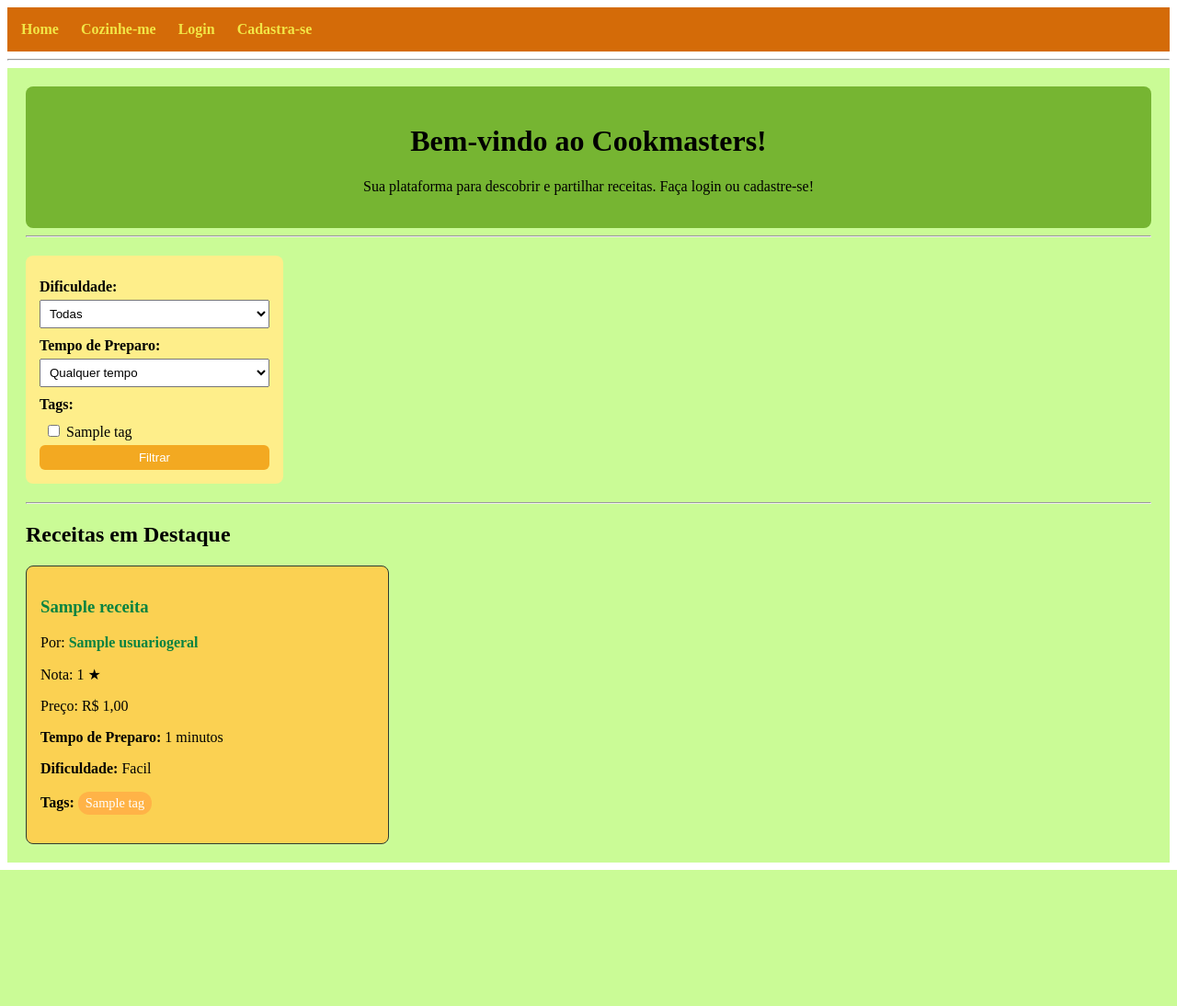
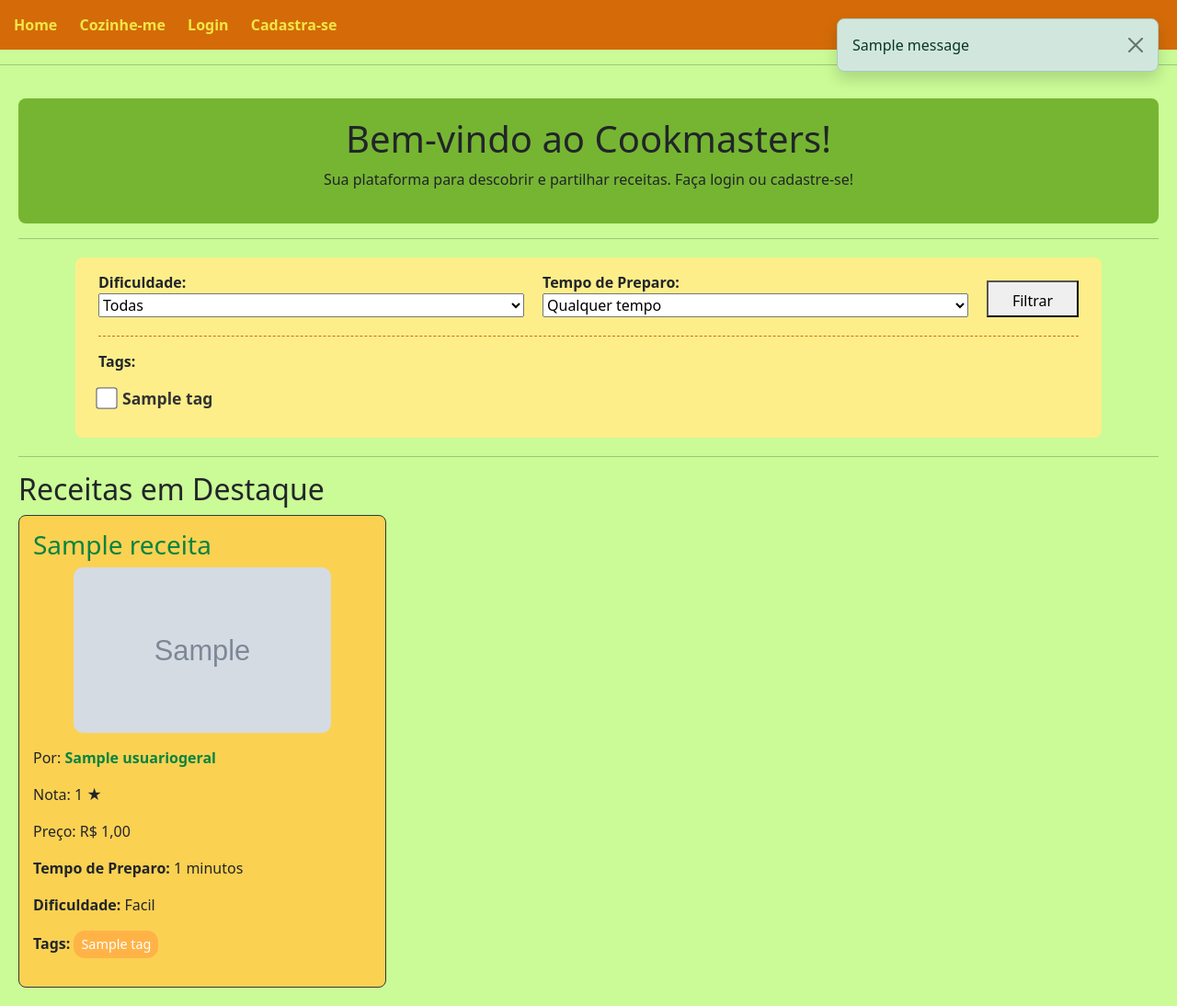
Before and after one commit to leandramts/Cookmasters_github, a Django app: page / in a window 1280 px wide. Shown: the whole page at 92% size. Before the commit the page ends 946 px from the top, so only its background shows below. Run offline with Django 5.2, Linux system fonts and the light colour scheme; tables that the repository leaves empty hold one stand-in row (values such as "Sample post"); grey boxes marked "Sample" are stand-in pictures; one stand-in notice (Sample message) is shown.

Commit message:
Atualizei bugs de mensagens, imagens na home, filtro, nota chefe

```diff
--- a/cookmasters_app/views.py
+++ b/cookmasters_app/views.py
@@ -34,6 +34,12 @@ def login_view(request):
             messages.error(request, "Por favor, preencha o e-mail e a senha.")
             return render(request, 'F_Tela_Login.html')
 
+        user_obj = E_UsuarioGeral.objects.filter(email=email).first()
+
+        if user_obj and not user_obj.is_active:
+            messages.error(request, "Sua conta está bloqueada. Entre em contato com o suporte.")
+            return render(request, 'F_Tela_Login.html')
+
         user = authenticate(request, username=email, password=senha)
 
         if user is not None:
@@ -42,6 +48,7 @@ def login_view(request):
         else:
             messages.error(request, "E-mail ou senha inválidos.")
             return render(request, 'F_Tela_Login.html')
+
     else:
         return render(request, 'F_Tela_Login.html')
 
@@ -177,7 +184,19 @@ def visualizar_chefe(request, id):
     chefe = get_object_or_404(E_Chefe, id=id)
     receitas = E_Receita.objects.filter(autor=chefe)
 
-    return render(request, "F_Tela_Visualizar_Chefe.html", {"chefe":chefe, "receitas": receitas})
+    media_nota = receitas.aggregate(avg_nota=Avg('nota'))['avg_nota']
+
+
+    chefe.Nota = media_nota if media_nota is not None else 0.0
+    chefe.save()
+
+    nota_formatada = "{:.1f}".format(chefe.Nota)
+
+    return render(request, "F_Tela_Visualizar_Chefe.html", {
+        "chefe": chefe,
+        "receitas": receitas,
+        "nota_chefe": nota_formatada
+    })
 
 
  #UC15 - Publicar Receitas
@@ -304,13 +323,13 @@ def visualizar_receita(request, receita_id):
 
             # Verifica se já avaliou
             avaliou = E_Avaliacoes.objects.filter(
-                consumidor=consumidor,   # ✅ AGORA ESTÁ CORRETO
+                consumidor=consumidor,
                 receita=receita
             ).exists()
 
     contexto = {
         'receita': receita,
-        'receita_id': receita.id,   # ✅ ADICIONAR ISTO
+        'receita_id': receita.id,
         'autor': receita.autor,
         'nome': receita.nome,
         'preco': receita.preco,
@@ -434,6 +453,14 @@ def avaliar_receita(request, receita_id):
         media = E_Avaliacoes.objects.filter(receita=receita).aggregate(avg=Avg('nota'))['avg']
         receita.nota = media
         receita.save()
+
+        chefe = receita.autor
+        todas_receitas_chefe = E_Receita.objects.filter(autor=chefe)
+        media_chefe = todas_receitas_chefe.aggregate(avg_nota=Avg('nota'))['avg_nota']
+
+
+        chefe.Nota = media_chefe if media_chefe is not None else 0.0
+        chefe.save()
 
         messages.success(request, "Avaliação registrada com sucesso!")
         return redirect("visualizar_receita", receita_id=receita_id)
@@ -703,7 +730,6 @@ def pagamento_carrinho(request):
         metodo = request.POST.get("tipo_pagamento")
 
         if metodo not in ["pix", "credito", "debito"]:
-            messages.error(request, "Método de pagamento inválido.")
             return redirect("selecionar_pagamento_carrinho")
 
         taxa_adm = total * Decimal("0.10")
@@ -757,8 +783,9 @@ def minhas_receitas(request):
 @login_required
 @user_passes_test(lambda u: u.is_superuser)
 def listar_usuarios(request):
-    usuarios = E_UsuarioGeral.objects.all()
+    usuarios = E_UsuarioGeral.objects.filter(is_superuser=False)
     return render(request, "F_Tela_ADM_Ver_Usuarios.html", {"usuarios": usuarios})
+
 
 @login_required
 @user_passes_test(lambda u: u.is_superuser)
--- a/static/css/style.css
+++ b/static/css/style.css
@@ -4,6 +4,14 @@ nav {
     padding: 15px;
 
 }
+
+html, body {
+    margin: 0;
+    padding: 0;
+    min-height: 100%;
+    background-color: #cafb96 !important;  /* fundo verde claro */
+}
+
 
     .hom {
         background-color: #eae168;
@@ -69,11 +77,11 @@ nav :hover {
     display: flex;
     justify-content: center;
     align-items: center;
-    min-height: 90vh; /* Ajustado para funcionar dentro do base.html */
+    min-height: 90vh;
     margin: 0;
 }
 
-/* O "cartão" amarelo claro no centro */
+
 .container-auth {
     background-color: #fff9cc;
     padding: 25px 35px;
@@ -83,7 +91,6 @@ nav :hover {
     text-align: center;
 }
 
-/*O título laranja */
 .container-auth h1 {
     background-color: #e1a536;
     color: #333;
@@ -140,7 +147,6 @@ nav :hover {
     background-color: #a0c84f;
 }
 
-/* Bloco para mostrar mensagens de erro/sucesso */
 .messages {
     list-style: none;
     padding: 0;
@@ -232,40 +238,114 @@ nav :hover {
 }
 
 .filtro-box {
-    width: 250px;
-    padding: 15px;
+    width: 90%;
+    max-width: 1200px;
+    margin: 20px auto;
+    padding: 15px 25px;
     background: #feee8a;
     border-radius: 8px;
-    margin: 20px 0;
 }
 
-.filtro-box label {
-    display: block;
-    margin-top: 10px;
-    font-weight: bold;
+.filtro-layout-horizontal {
+    display: flex;
+    justify-content: space-between;
+    align-items: flex-end;
+    gap: 20px;
+    flex-wrap: wrap;
 }
 
-.filtro-box select,
-.filtro-box button {
+.filtro-grupo {
+    flex: 1;
+    min-width: 150px;
+}
+
+.filtro-tags {
+    flex: 2;
+    min-width: 300px;
+}
+
+.filtro-grupo select {
     width: 100%;
-    padding: 6px;
-    margin-top: 5px;
+}
+
+.tag-box {
+    display: flex;
+    flex-wrap: wrap;
+    gap: 8px 15px;
 }
 
 .tag-box label {
-    display: block;
-    margin-left: 5px;
+    margin-top: 0;
     font-weight: normal;
+    display: flex;
+    align-items: center;
+    gap: 5px;
 }
 
 .btn-filtrar {
-    margin-top: 15px;
-    padding: 8px;
-    background-color: #f3a921;
-    color: white;
-    border: none;
-    border-radius: 6px;
+    align-self: flex-end;
+    padding: 8px 20px;
+    height: 40px;
+    min-width: 100px;
+    margin-top: 0;
+}
+
+.filtro-layout-tags-separado {
+    margin-top: 20px;
+    padding-top: 15px;
+    border-top: 1px dashed #d46b08;
+}
+
+.filtro-layout-tags-separado label:first-child {
+    margin-top: 0;
+    margin-bottom: 10px;
+}
+
+.tag-box-filtro-opcoes {
+    display: flex;
+    flex-wrap: wrap;
+    gap: 12px 25px;
+}
+
+.tag-checkbox-item {
+    font-weight: bold;
+    font-size: 1.1em;
+    display: flex;
+    align-items: center;
+    gap: 8px;
+    padding: 5px 0;
     cursor: pointer;
+    color: #333;
+    transition: color 0.2s;
+}
+
+.tag-checkbox-item input[type="checkbox"] {
+    transform: scale(1.3);
+    min-width: 18px;
+    height: 18px;
+    margin-top: 0;
+}
+
+.tag-checkbox-item:hover {
+    color: #d46b08;
+}
+
+@media (max-width: 768px) {
+    .filtro-layout-horizontal {
+        flex-direction: column;
+        align-items: stretch;
+    }
+
+    .filtro-grupo, .filtro-tags {
+        min-width: 100%;
+        flex: none;
+    }
+
+    .btn-filtrar {
+        width: 100%;
+        margin-top: 15px;
+        align-self: auto;
+    }
 }
 
 .container {
@@ -479,3 +559,30 @@ table td a:hover {
     background-color: #066c36;
     transform: scale(1.05);
 }
+
+#message-container {
+    position: fixed;
+    top: 20px;
+    right: 20px;
+    width: 350px;
+    z-index: 2000;
+}
+
+.alert {
+    margin-bottom: 12px;
+    padding: 14px 18px;
+}
+
+.errorlist {
+    display: none !important;
+}
+
+.recipe-img {
+    width: 100%;
+    max-width: 280px;
+    height: 180px;
+    object-fit: cover;
+    border-radius: 10px;
+    display: block;
+    margin: 0 auto 15px auto;
+}
--- a/templates/F_Tela_Cadastro_Receita.html
+++ b/templates/F_Tela_Cadastro_Receita.html
@@ -15,11 +15,6 @@
 
         {% csrf_token %}
 
-        {% for message in messages %}
-            <ul class="messages">
-                <li{% if message.tags %} class="{{ message.tags }}"{% endif %}>{{ message }}</li>
-            </ul>
-        {% endfor %}
 
         <label for="nome">Nome:</label>
         {# 2. PREENCHE CAMPO DE TEXTO #}
--- a/templates/F_Tela_Carrinho.html
+++ b/templates/F_Tela_Carrinho.html
@@ -56,7 +56,7 @@
 
         {% else %}
             <p style="font-size: 18px; color: grey; margin-top: 20px;">
-                Seu carrinho está vazio 😔
+                Seu carrinho está vazio :(
             </p>
         {% endif %}
 
--- a/templates/F_Tela_Visualizar_Chefe.html
+++ b/templates/F_Tela_Visualizar_Chefe.html
@@ -24,7 +24,7 @@
     <img src="{{ chefe.foto.url }}" alt="Foto do Chefe" class="chefe-foto">
 {% endif %}
 
-                <p><strong>Nota geral:</strong> {{ chefe.Nota }}</p>
+                <p><strong>Nota geral:</strong> {{ chefe.Nota|floatformat:"1" }}</p>
 
                 <h2 class="chefe-secao-titulo">Sobre o Chef</h2>
                 <p>{{ chefe.descricao }}</p>
--- a/templates/base.html
+++ b/templates/base.html
@@ -6,8 +6,21 @@
     <title>Cookmasters</title>
     <link rel="stylesheet" href="{% static 'css/style.css' %}">
      {% block extra_css %}{% endblock %}
+     <link href="https://cdn.jsdelivr.net/npm/bootstrap@5.3.0/dist/css/bootstrap.min.css" rel="stylesheet">
+
 </head>
 <body>
+    {% if messages %}
+<div id="message-container">
+    {% for message in messages %}
+        <div class="alert alert-{{ message.tags }} alert-dismissible fade show shadow rounded-3" role="alert">
+            {{ message }}
+            <button type="button" class="btn-close" data-bs-dismiss="alert" aria-label="Close"></button>
+        </div>
+    {% endfor %}
+</div>
+{% endif %}
+
 
     <nav>
         <a href="{% url 'home' %}">Home</a>
@@ -53,6 +66,7 @@
         {% block content %}
         {% endblock %}
     </main>
+<script src="https://cdn.jsdelivr.net/npm/bootstrap@5.3.0/dist/js/bootstrap.bundle.min.js"></script>
 
 </body>
 </html>
--- a/templates/home.html
+++ b/templates/home.html
@@ -55,10 +55,10 @@
     <hr>
 
 <div class="filtro-box">
+    <form method="GET" action="{% url 'filtro' %}">
+        <div class="filtro-layout-horizontal">
 
-        <form method="GET" action="{% url 'filtro' %}">
-
-            <!-- DIFICULDADE -->
+            <div class="filtro-grupo">
                 <label><strong>Dificuldade:</strong></label>
                 <select name="dificuldade">
                     <option value="" {% if selecionada_dificuldade == "" %}selected{% endif %}>Todas</option>
@@ -66,8 +66,9 @@
                     <option value="medio" {% if selecionada_dificuldade == "medio" %}selected{% endif %}>Médio</option>
                     <option value="dificil" {% if selecionada_dificuldade == "dificil" %}selected{% endif %}>Difícil</option>
                 </select>
+            </div>
 
-            <!-- TEMPO -->
+            <div class="filtro-grupo">
                 <label><strong>Tempo de Preparo:</strong></label>
                 <select name="tempo">
                     <option value="" {% if selecionado_tempo == "" %}selected{% endif %}>Qualquer tempo</option>
@@ -76,22 +77,28 @@
                     <option value="3" {% if selecionado_tempo == "3" %}selected{% endif %}>30 a 60 min</option>
                     <option value="4" {% if selecionado_tempo == "4" %}selected{% endif %}>Mais de 60 min</option>
                 </select>
+            </div>
 
-            <!-- TAGS -->
+            <button type="submit" class="btn-filtrar">Filtrar</button>
+
+        </div>
+
+        <div class="filtro-layout-tags-separado">
             <label><strong>Tags:</strong></label>
-            <div class="tag-box">
+            <div class="tag-box-filtro-opcoes">
                 {% for tag in todas_tags %}
-                    <label>
+                    <label class="tag-checkbox-item">
                         <input type="checkbox"
                                name="tags"
                                value="{{ tag.id }}"
                                {% if tag.id|stringformat:"s" in selecionadas_tags %}checked{% endif %}>
                         {{ tag.nome }}
                     </label>
+                {% empty %}
+                    <p style="color: grey;">Nenhuma tag cadastrada.</p>
                 {% endfor %}
             </div>
-
-            <button type="submit" class="btn-filtrar">Filtrar</button>
+        </div>
 
     </form>
 </div>
@@ -108,6 +115,15 @@
             {{ receita.nome }}
         </a>
     </h3>
+
+                </h3>
+                 {% if receita.foto %}
+    <img src="{{ receita.foto.url }}" class="recipe-img" alt="Imagem da receita">
+    {% else %}
+        <img src="/media/fotos_receitas/default.jpg"
+             class="recipe-img"
+             alt="Imagem padrão">
+    {% endif %}
 
                 <p>Por:
                     <a href="{% url 'visualizar_chefe' receita.autor.id %}">
```
Also changed, not shown: cookmasters_website/settings.py (+11 -0 lines), templates/F_Tela_Cadastro_Chefe.html (+0 -8 lines), templates/F_Tela_Cadastro_consumidor.html (+0 -8 lines), templates/F_Tela_Login.html (+0 -8 lines), media/fotos_receitas/figura_problema1_g1dHIh9.png (added), media/fotos_receitas/images_7flcxYV.jpeg (added), media/fotos_receitas/macaxeira-cozida-1024x494_rlrWgzU.jpg (added). Lines whose indentation alone changed are shown as unchanged.
